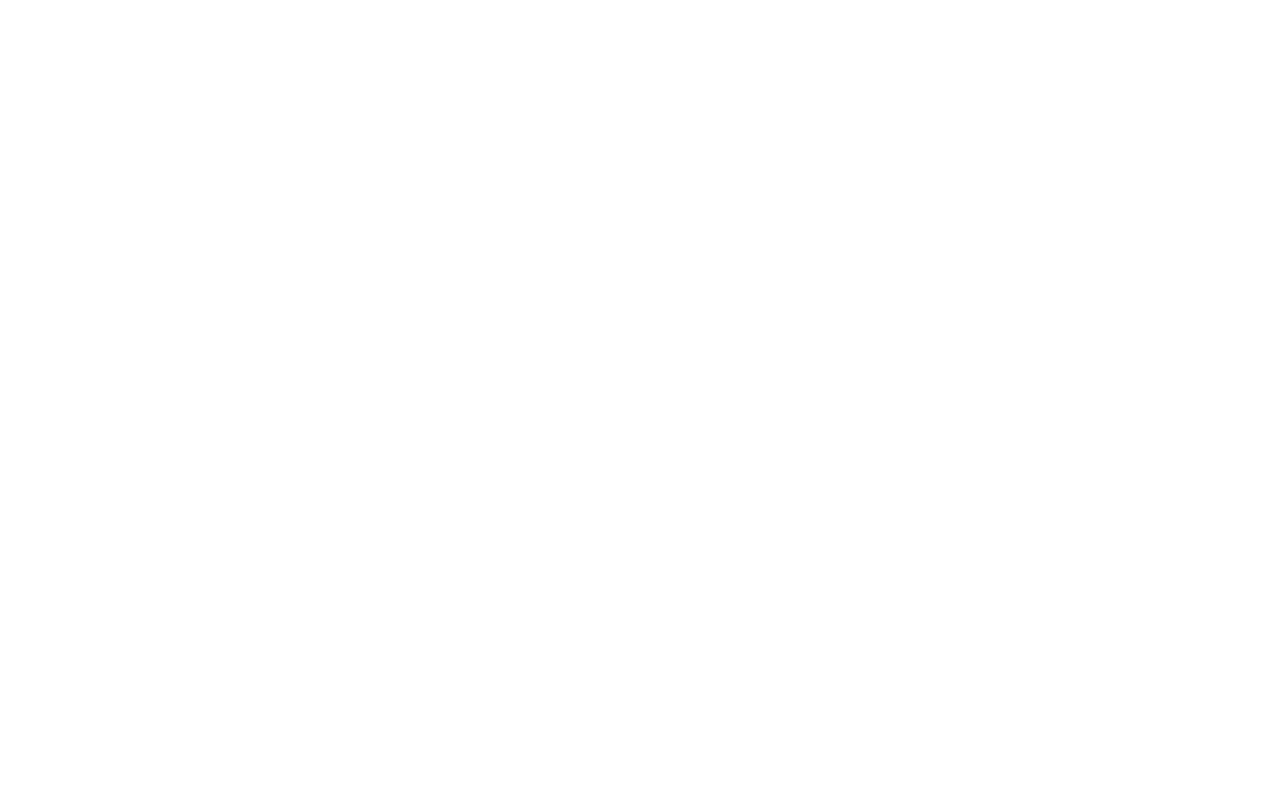
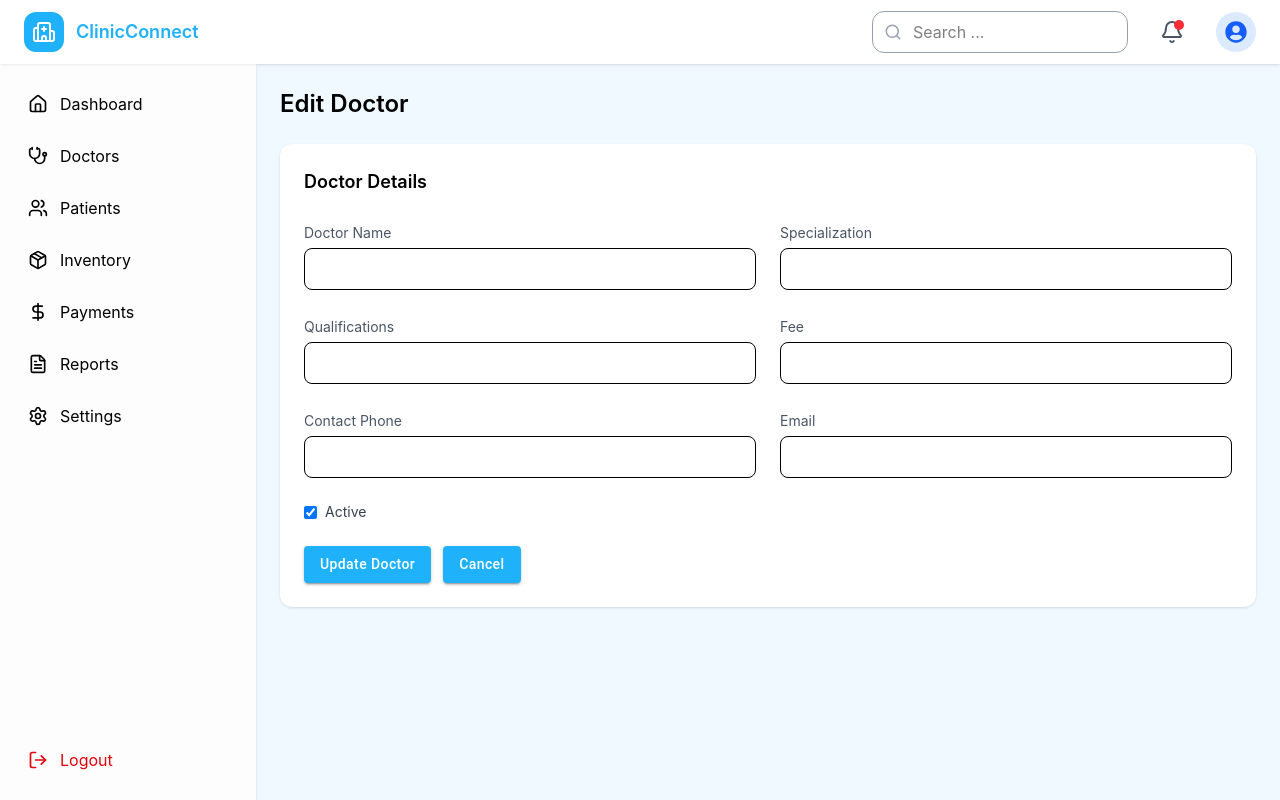
Before and after one commit to VirajithaDilsh/channeling-center-management-system, a React (Vite) app: page /dashboard/doctor/edit/1 in a window 1280 px wide. Before the commit this address had no page. Built offline with nearby package versions, Linux system fonts and the light colour scheme; no server answers.

Commit message:
create Doctor View and Doctor Edit pages

```diff
--- /dev/null
+++ b/src/pages/dashboard/Doctors/DoctorEdit.jsx
@@ -0,0 +1,213 @@
+import React, { useState, useEffect } from "react";
+import { useNavigate, useParams } from "react-router-dom";
+import AddButton from "../../../components/AddButton";
+import axios from "axios";
+
+const DoctorEdit = () => {
+
+  const { id } = useParams();
+  const navigate = useNavigate();
+
+  const [doctor, setDoctor] = useState({
+    name: "",
+    specialization: "",
+    qualifications: "",
+    fee: "",
+    phone: "",
+    email: "",
+    active: true
+  });
+
+  // get doctor data
+  useEffect(() => {
+    axios.get(`http://localhost:5000/api/doctors/${id}`)
+      .then((res) => {
+        setDoctor(res.data);
+      })
+      .catch((err) => {
+        console.error("Error fetching doctor:", err);
+      });
+  }, [id]);
+
+  // handle change
+  const handleChange = (e) => {
+
+    const { name, value, type, checked } = e.target;
+
+    setDoctor({
+      ...doctor,
+      [name]: type === "checkbox" ? checked : value
+    });
+
+  };
+
+  // update doctor
+  const handleSubmit = async (e) => {
+
+    e.preventDefault();
+
+    try {
+
+      await axios.put(`http://localhost:5000/api/doctors/${id}`, doctor);
+
+      alert("Doctor updated successfully ✅");
+
+      navigate("/dashboard/doctor-management");
+
+    } catch (error) {
+
+      console.error(error);
+
+      alert("Error updating doctor ❌");
+
+    }
+
+  };
+
+  return (
+    <div className="space-y-6">
+
+      <h1 className="text-2xl font-semibold">
+        Edit Doctor
+      </h1>
+
+      <div className="bg-white rounded-xl shadow p-6">
+
+        <h2 className="text-lg font-semibold mb-6">
+          Doctor Details
+        </h2>
+
+        <form onSubmit={handleSubmit} className="grid grid-cols-2 gap-6">
+
+          {/* Doctor Name */}
+          <div>
+            <label className="text-sm text-gray-600">
+              Doctor Name
+            </label>
+
+            <input
+              type="text"
+              name="name"
+              value={doctor.name}
+              className="w-full border rounded-lg p-2 mt-1"
+              onChange={handleChange}
+            />
+          </div>
+
+          {/* Specialization */}
+          <div>
+            <label className="text-sm text-gray-600">
+              Specialization
+            </label>
+
+            <input
+              type="text"
+              name="specialization"
+              value={doctor.specialization}
+              className="w-full border rounded-lg p-2 mt-1"
+              onChange={handleChange}
+            />
+          </div>
+
+          {/* Qualifications */}
+          <div>
+            <label className="text-sm text-gray-600">
+              Qualifications
+            </label>
+
+            <input
+              type="text"
+              name="qualifications"
+              value={doctor.qualifications}
+              className="w-full border rounded-lg p-2 mt-1"
+              onChange={handleChange}
+            />
+          </div>
+
+          {/* Fee */}
+          <div>
+            <label className="text-sm text-gray-600">
+              Fee
+            </label>
+
+            <input
+              type="number"
+              name="fee"
+              value={doctor.fee}
+              className="w-full border rounded-lg p-2 mt-1"
+              onChange={handleChange}
+            />
+          </div>
+
+          {/* Contact Phone */}
+          <div>
+            <label className="text-sm text-gray-600">
+              Contact Phone
+            </label>
+
+            <input
+              type="text"
+              name="phone"
+              value={doctor.phone}
+              className="w-full border rounded-lg p-2 mt-1"
+              onChange={handleChange}
+            />
+          </div>
+
+          {/* Email */}
+          <div>
+            <label className="text-sm text-gray-600">
+              Email
+            </label>
+
+            <input
+              type="email"
+              name="email"
+              value={doctor.email}
+              className="w-full border rounded-lg p-2 mt-1"
+              onChange={handleChange}
+            />
+          </div>
+
+          {/* Active */}
+          <div className="col-span-2 flex items-center gap-2">
+
+            <input
+              type="checkbox"
+              name="active"
+              checked={doctor.active}
+              onChange={handleChange}
+            />
+
+            <label className="text-sm text-gray-700">
+              Active
+            </label>
+
+          </div>
+
+          {/* Buttons */}
+          <div className="col-span-2 flex gap-3">
+
+            <AddButton
+              label="Update Doctor"
+              onClick={handleSubmit}
+              bgColor="#1FB1F9"
+            />
+
+            <AddButton
+              label="Cancel"
+              onClick={() => navigate("/dashboard/doctor-management")}
+              bgColor="#1FB1F9"
+            />
+
+          </div>
+
+        </form>
+
+      </div>
+
+    </div>
+  );
+};
+
+export default DoctorEdit;
--- a/src/pages/dashboard/Doctors/DoctorManagement.jsx
+++ b/src/pages/dashboard/Doctors/DoctorManagement.jsx
@@ -119,8 +119,8 @@
             {/* Buttons */}
             <div className="flex gap-3">
              <TableActionButtons
-                    onView={() => console.log("Profile")}
-                    onEdit={() => console.log("Shedule")}
+                    onView={() => navigate(`/dashboard/doctor/${doc._id}`)}
+                    onEdit={() => navigate(`/dashboard/doctor/edit/${doc._id}`)}
             />
             </div>
           </div>
--- /dev/null
+++ b/src/pages/dashboard/Doctors/DoctorView.jsx
@@ -0,0 +1,128 @@
+import React from "react";
+import { useParams,useNavigate } from "react-router-dom";
+import { useState, useEffect } from "react";
+import axios from "axios";
+
+const DoctorView = () => {
+
+  const { id } = useParams(); // Get doctor ID from URL
+  const navigate = useNavigate();
+
+  const [doctor, setDoctor] = useState(null); // state for single doctor
+  const [loading, setLoading] = useState(true);
+
+  useEffect(() => {
+    axios
+      .get(`http://localhost:5000/api/doctors/${id}`) // Fetch doctor by ID
+      .then((res) => {
+        setDoctor(res.data);
+        setLoading(false);
+      })
+      .catch((err) => {
+        console.error("Error fetching doctor:", err);
+        setLoading(false);
+      });
+  }, [id]);
+
+  if (loading) {
+    return (
+      <div className="min-h-screen flex items-center justify-center text-gray-500">
+        Loading doctor details...
+      </div>
+    );
+  }
+
+  if (!doctor) {
+    return (
+      <div className="min-h-screen flex items-center justify-center text-red-500">
+        Doctor not found.
+      </div>
+    );
+  }
+
+
+  return (
+
+      <div className="bg-light-blue shadow-2xl rounded-2xl h-full p-8">
+
+        <h1 className="text-2xl font-bold mb-6 text-gray-800 text-center">
+        Doctor Details
+      </h1>
+
+        {/* Profile Picture */}
+        <div className="flex justify-center mb-4">
+          <img
+            src="https://randomuser.me/api/portraits/women/44.jpg"
+            alt="Doctor Profile"
+            className="w-28 h-28 rounded-full shadow-lg"
+          />
+        </div>
+
+        {/* Name & Qualifications */}
+        <div className="text-center mb-4">
+          <h1 className="text-2xl font-bold text-gray-800">{doctor.name}</h1>
+          <p className="text-gray-600">{doctor.qualifications}</p>
+        </div>
+
+        {/* Specialty */}
+        <div className="text-center mb-4">
+          <span className="inline-block bg-blue-100 text-blue-700 px-3 py-1 rounded-full text-sm font-semibold">
+            {doctor.specialty}
+          </span>
+        </div>
+
+       {/* Contact Info & Status */}
+        <div className="space-y-3 mb-4">
+          <div className="flex justify-start">
+            <span className="font-medium text-gray-600">Doctor ID:</span>
+            <span className="text-gray-800 font-semibold">{doctor._id}</span>
+          </div>
+          <div className="flex justify-start">
+            <span className="font-medium text-gray-600">Phone:</span>
+            <span className="text-gray-800 font-semibold">{doctor.phone}</span>
+          </div>
+          <div className="flex justify-start">
+            <span className="font-medium text-gray-600">Email:</span>
+            <span className="text-gray-800 font-semibold">{doctor.email}</span>
+          </div>
+          <div className="flex justify-start items-center">
+            <span className="font-medium text-gray-600">Status:</span>
+            <span
+              className={`px-3 py-1 rounded-full font-semibold ${
+                doctor.status === "Available"
+                  ? "bg-green-100 text-green-600"
+                  : doctor.status === "Busy"
+                  ? "bg-yellow-100 text-yellow-600"
+                  : "bg-red-100 text-red-600"
+              }`}
+            >
+              {doctor.status}
+            </span>
+          </div>
+
+           {/* Experience & Availability */}
+        <div className="space-y-2 mb-4">
+             <div className="flex justify-start">
+            <span className="font-medium text-gray-600">Experience:</span>
+            <span className="text-gray-800 font-semibold">{doctor.experience}</span>
+          </div>
+          <div className="flex justify-start">
+            <span className="font-medium text-gray-600">Availability:</span>
+            <span className="text-gray-800 font-semibold">{doctor.availability}</span>
+          </div>
+
+           {/* Bio */}
+        <div className="text-gray-700 mb-6">
+          <p>twytwuyoyoiw</p>
+        </div>
+
+        </div>
+
+        </div>
+
+      </div>
+
+  );
+};
+
+export default DoctorView;
--- a/src/routes/AppRoutes.jsx
+++ b/src/routes/AppRoutes.jsx
@@ -9,6 +9,8 @@
 import Payments from "../pages/dashboard/Payments/Payments.jsx";
 import Reports from "../pages/dashboard/Reports/Reports.jsx";
 import Settings from "../pages/dashboard/Settings/Settings.jsx";
+import DoctorView from "../pages/dashboard/Doctors/DoctorView.jsx";
+import DoctorEdit from "../pages/dashboard/Doctors/DoctorEdit.jsx";
 
 {/*import Login from "../pages/auth/Login.jsx";*/}
 
@@ -26,6 +28,8 @@
                     <Route index element={<DashboardHome />} />
                     <Route path="doctor-management/add-doctors" element={<Doctors />} />
                     <Route path="doctor-management" element={<DoctorManagement />} />
+                    <Route path="doctor/:id" element={<DoctorView />} />
+                    <Route path="doctor/edit/:id" element={<DoctorEdit />} />
                     <Route path="patients" element={<Patients />} />
                     <Route path="inventory" element={<Inventory />}/>
                     <Route path="inventory/add-medicine" element={<AddMedicines />}/>
```
